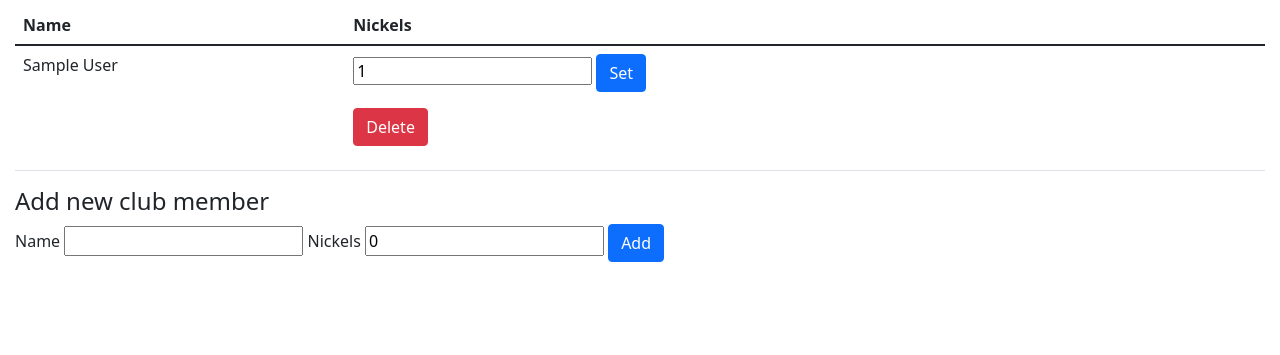
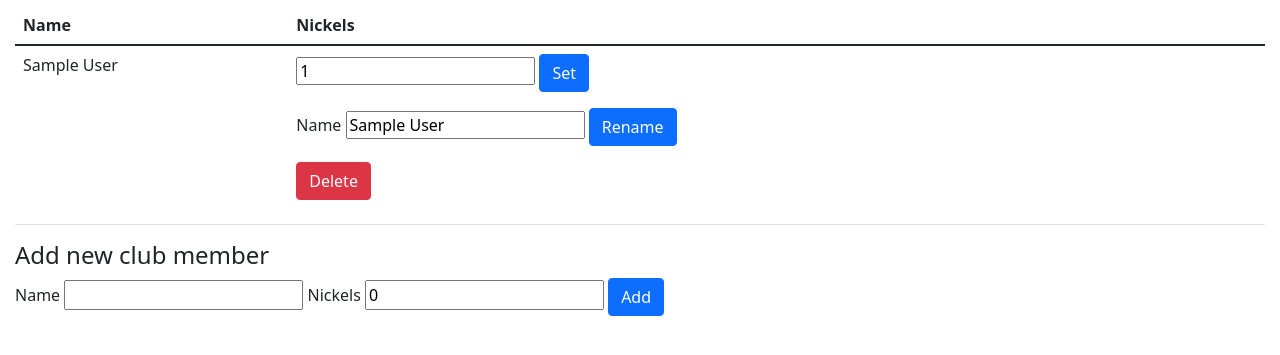
Before and after one commit to quintrino/nickel-club, a Flask app: page /admin/ in a window 1280 px wide. Shown: the part 120-475 px from the top of the page. Run offline with Flask 2, Linux system fonts and the light colour scheme; the visitor is signed in with stand-in values (Sample User, id 1); tables that the repository leaves empty hold one stand-in row (values such as "Sample post").

Commit message:
Add basic ugly rename control to admin member editor

```diff
--- a/nickel_club/admin/templates/admin/members.html
+++ b/nickel_club/admin/templates/admin/members.html
@@ -30,6 +30,11 @@
 					<input name="nickels" type="number" value="{{member.nickels}}" required>
 					<button type="submit" class="btn btn-primary">Set</button>
 				</form>
+				<form action="{{ url_for('admin.member', member_id=member.id) }}" method="POST">
+					<label for="name">Name</label>
+					<input name="name" value="{{member.name}}" required>
+					<button type="submit" class="btn btn-primary">Rename</button>
+				</form>
 				<form action="{{ url_for('admin.delete_member', member_id=member.id) }}" method="GET">
 					<button type="submit" class="btn btn-danger">Delete</button>
 				</form>
```
